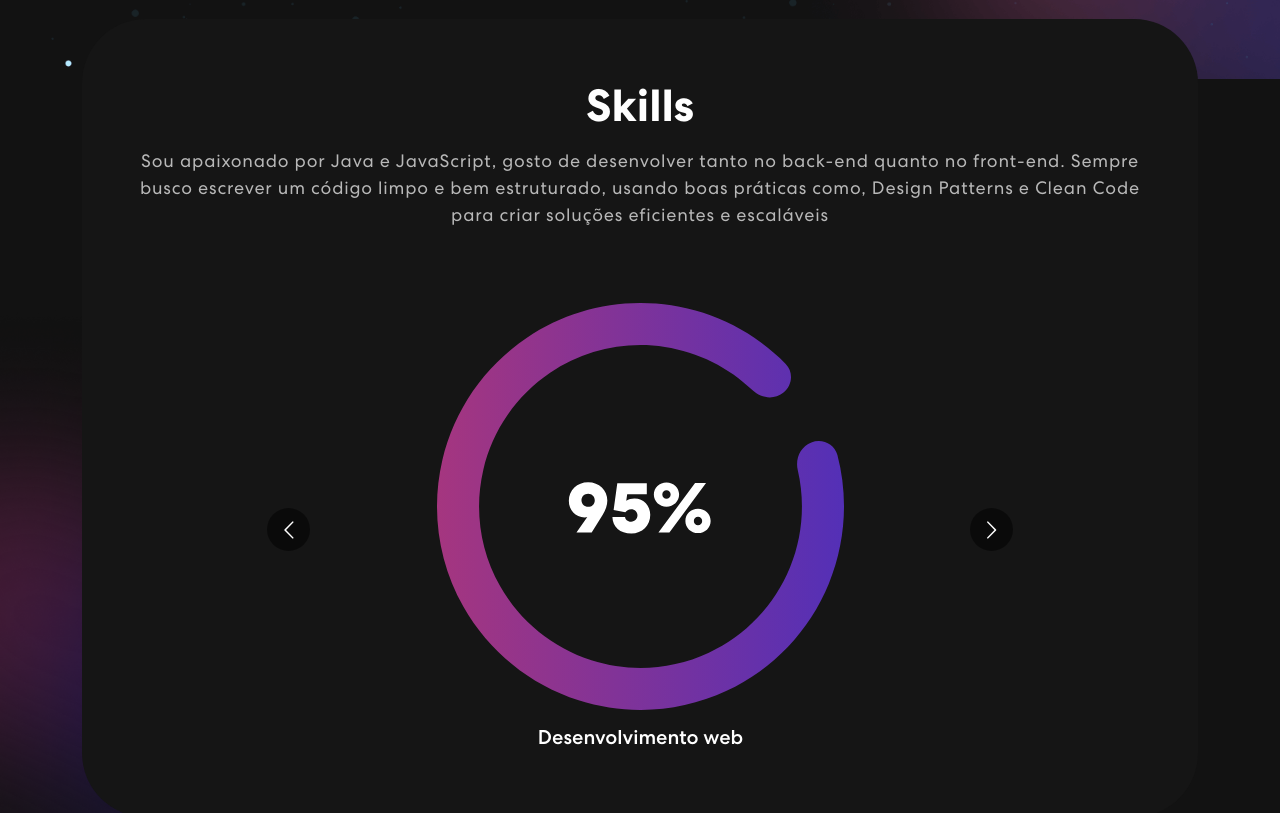
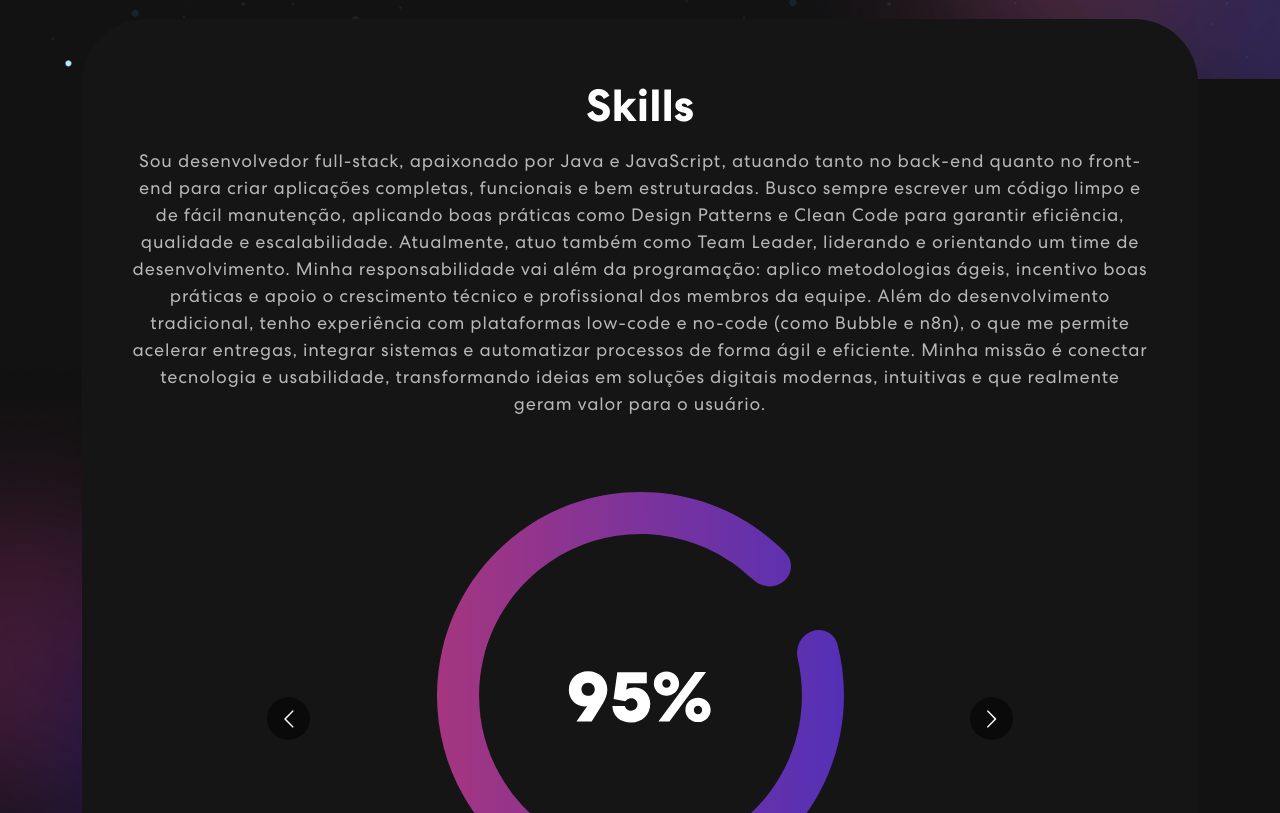
Before and after one commit to flavio-ph/neoPortifolio, a React (Create React App) app: page / in a window 1280 px wide. Shown: the part 827-1640 px from the top of the page. Built offline with nearby package versions, Linux system fonts and the light colour scheme; no server answers.

Commit message:
Update Skills.js

```diff
--- a/src/components/Skills.js
+++ b/src/components/Skills.js
@@ -34,7 +34,10 @@ export const Skills = () => {
           <div className="col-12">
             <div className="skill-bx wow zoomIn">
               <h2>Skills</h2>
-              <p>Sou apaixonado por Java e JavaScript, gosto de desenvolver tanto no back-end quanto no front-end. Sempre busco escrever um código limpo e bem estruturado, usando boas práticas como, Design Patterns e Clean Code para criar soluções eficientes e escaláveis</p>
+              <p>Sou desenvolvedor full-stack, apaixonado por Java e JavaScript, atuando tanto no back-end quanto no front-end para criar aplicações completas, funcionais e bem estruturadas. Busco sempre escrever um código limpo e de fácil manutenção, aplicando boas práticas como Design Patterns e Clean Code para garantir eficiência, qualidade e escalabilidade.
+Atualmente, atuo também como Team Leader, liderando e orientando um time de desenvolvimento. Minha responsabilidade vai além da programação: aplico metodologias ágeis, incentivo boas práticas e apoio o crescimento técnico e profissional dos membros da equipe.
+Além do desenvolvimento tradicional, tenho experiência com plataformas low-code e no-code (como Bubble e n8n), o que me permite acelerar entregas, integrar sistemas e automatizar processos de forma ágil e eficiente.
+Minha missão é conectar tecnologia e usabilidade, transformando ideias em soluções digitais modernas, intuitivas e que realmente geram valor para o usuário.</p>
               <Carousel responsive={responsive} infinite={true} className="owl-carousel owl-theme skill-slider">
                 <div className="item">
                   <img src={meter1} alt="Image" />
```
